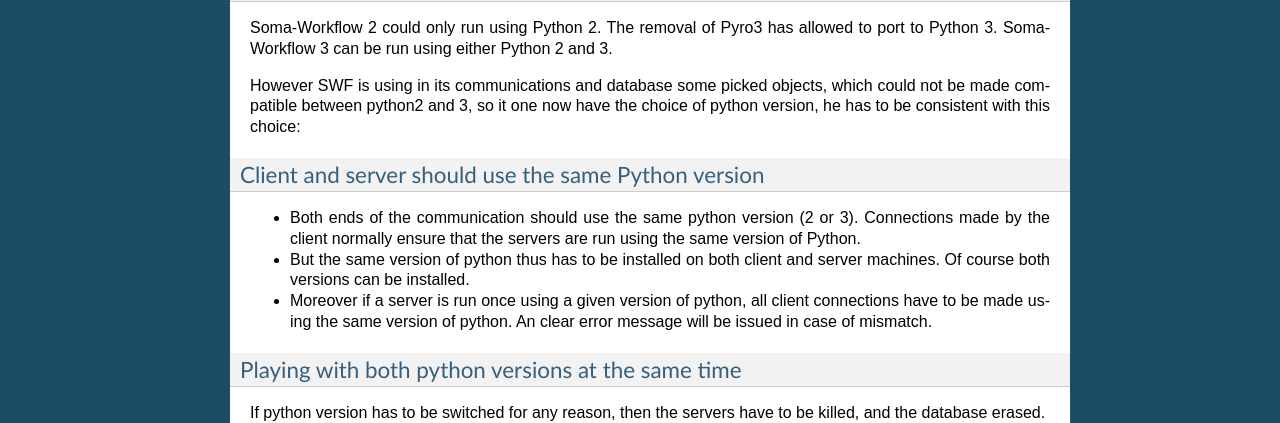
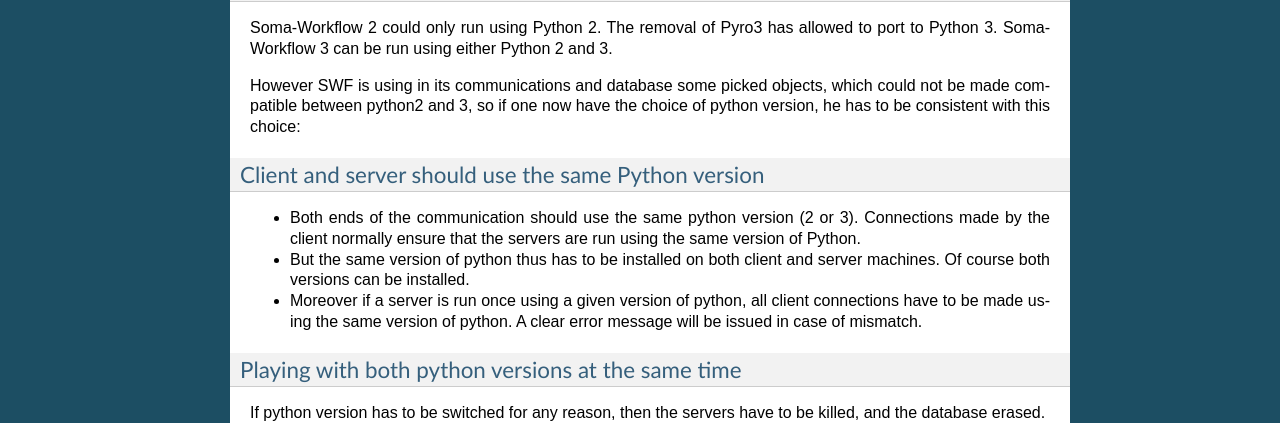
Before and after one commit to populse/soma-workflow, a Sphinx documentation site: the page built from doc/source/changes_swf3.txt, in a window 1280 px wide. Shown: the part 684-1107 px from the top of the page. Built offline with Sphinx 7.4.7, drawn with Linux system fonts in a browser that asks for light colours; the version number could not be read and is left out.

```diff
--- a/doc/source/changelog.txt
+++ b/doc/source/changelog.txt
@@ -8,6 +8,7 @@ Version 3.1 (2019/06/05)
 * workflows can get an "env" variable, like jobs do, and will apply their environment to all jobs
 * workflows can get an "env_builder_code" variable, which contains python source code which will be executed to build additional environment variables on the engine side when the workflow is submitted. This allows to handle client/server configurations, and partially some dynamic workflow tuning.
 * jobs env has been fixed in the local scheduler: it used to completely replace the env variables, now it just adds the new ones to the standard user variables.
+* some bug fixes especially in the PBSpro scheduler using python3
 
 
 Version 3.0 (2019/02/04)
--- a/doc/source/changes_swf3.txt
+++ b/doc/source/changes_swf3.txt
@@ -26,7 +26,7 @@ Python 2 and Python 3
 
 Soma-Workflow 2 could only run using Python 2. The removal of Pyro3 has allowed to port to Python 3. Soma-Workflow 3 can be run using either Python 2 and 3.
 
-However SWF is using in its communications and database some picked objects, which could not be made compatible between python2 and 3, so it one now have the choice of python version, he has to be consistent with this choice:
+However SWF is using in its communications and database some picked objects, which could not be made compatible between python2 and 3, so if one now have the choice of python version, he has to be consistent with this choice:
 
 Client and server should use the same Python version
 ----------------------------------------------------
@@ -35,7 +35,7 @@ Client and server should use the same Python version
 
 * But the same version of python thus has to be installed on both client and server machines. Of course both versions can be installed.
 
-* Moreover if a server is run once using a given version of python, all client connections have to be made using the same version of python. An clear error message will be issued in case of mismatch.
+* Moreover if a server is run once using a given version of python, all client connections have to be made using the same version of python. A clear error message will be issued in case of mismatch.
 
 Playing with both python versions at the same time
 --------------------------------------------------
```
